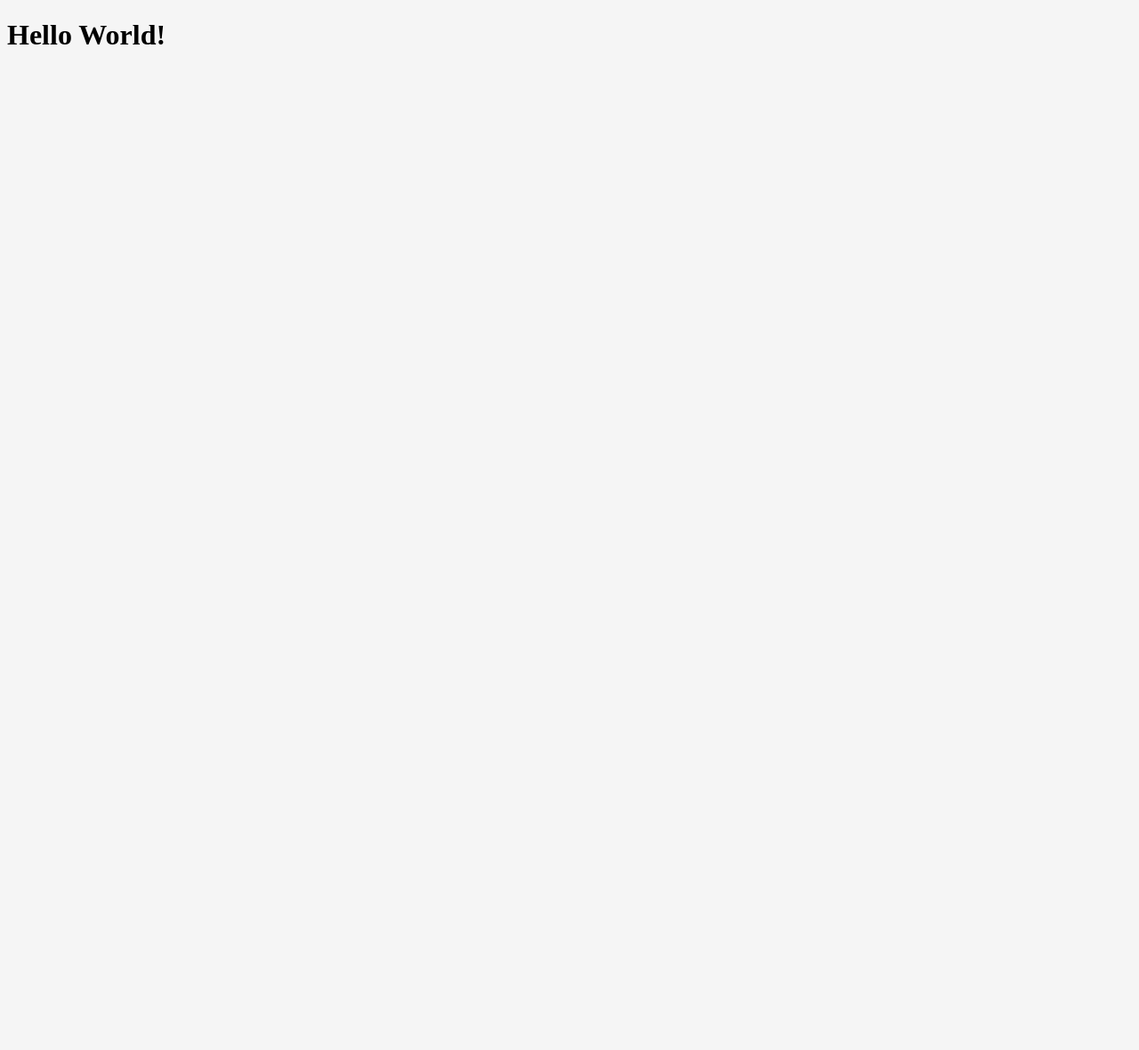
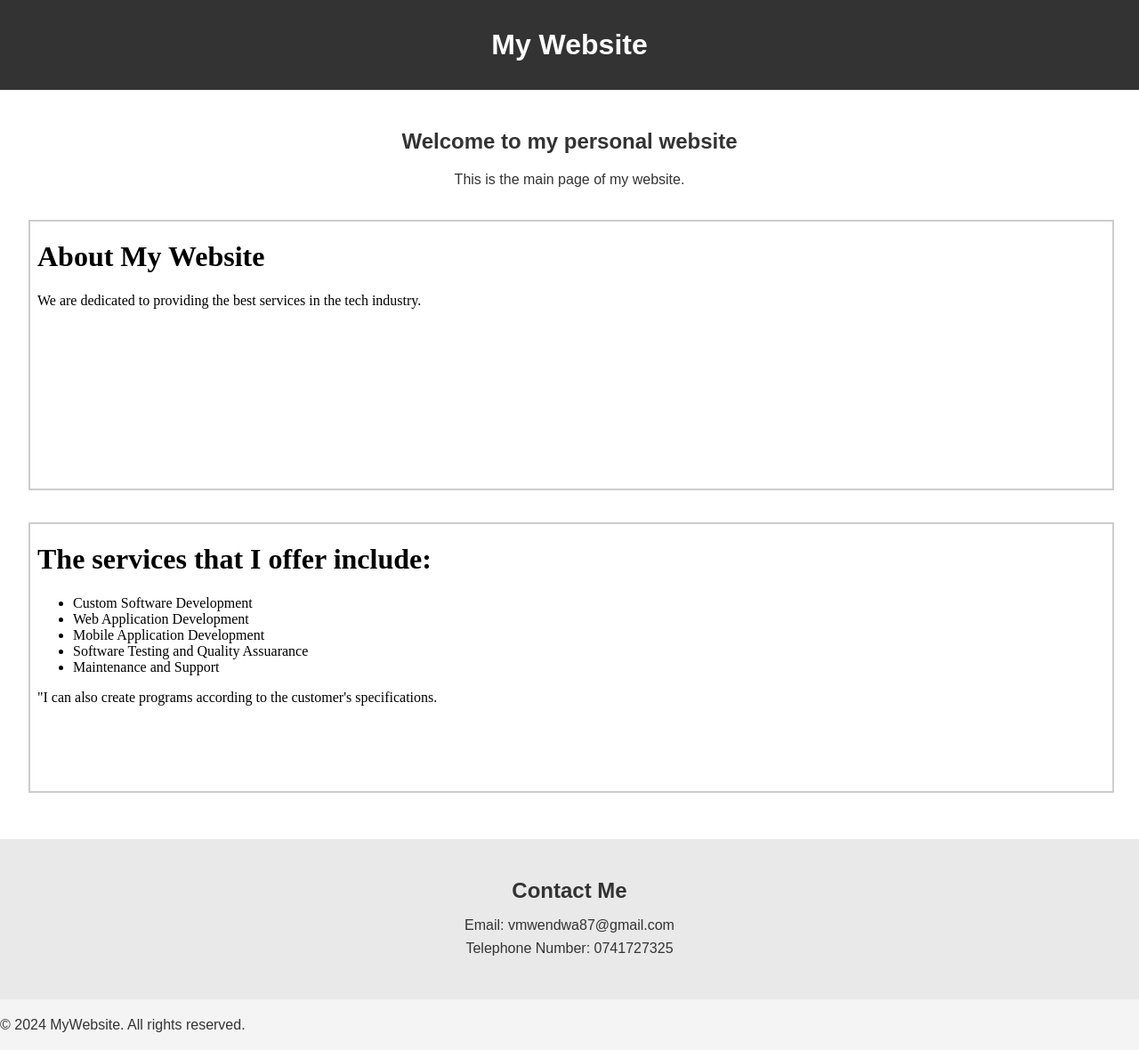
Before and after one commit to mwendwav1789/my-personal-website, a plain HTML site: page index.html in a window 1280 px wide. Shown: the whole page at 89% size. Before the commit the page ends 800 px from the top, so only its background shows below. Drawn offline with Linux system fonts and the light colour scheme.

Commit message:
create about.html, services.html

```diff
--- /dev/null
+++ b/about.html
@@ -0,0 +1,14 @@
+<!-- about.html -->
+<!DOCTYPE html>
+<html lang="en">
+<head>
+    <meta charset="UTF-8">
+    <meta name="viewport" content="width=device-width, initial-scale=1.0">
+    <title>About Me</title>
+</head>
+<body>
+    <h1>About My Website</h1>
+    <p>We are dedicated to providing the best services in the tech industry.</p>
+
+</body>
+</html>
--- a/index.html
+++ b/index.html
@@ -1,10 +1,37 @@
 <!DOCTYPE html>
 <html lang="en">
-  <head>
-    <link rel="stylesheet" href="style.css" />
+<head>
+    <meta charset="UTF-8">
+    <meta name="viewport" content="width=device-width, initial-scale=1.0">
     <title>My Personal Website</title>
-  </head>
-  <body>
-    <h1>Hello World!</h1>
-  </body>
+    <link rel="stylesheet" href="style.css">
+</head>
+<body>
+    <nav>
+        <div class="logo">
+            <h1>My Website</h1>
+        </div>
+    </nav>
+
+    <section id="home" class="hero">
+        <div class="hero-content">
+            <h2>Welcome to my personal website</h2>
+            <p>This is the main page of my website.</p>
+            <iframe src="about.html" title="About Me"></iframe>
+            <iframe src="services.html" title="My Services"></iframe>
+        </div>
+    </section>
+
+    <section id="contact" class="section contact">
+        <h2>Contact Me</h2>
+        <ul>
+            <li>Email: vmwendwa87@gmail.com</li>
+            <li>Telephone Number: 0741727325</li>
+        </ul>
+    </section>
+
+    <section>
+        <p>&copy; 2024 MyWebsite. All rights reserved.</p>
+    </section>
+</body>
 </html>
--- /dev/null
+++ b/services.html
@@ -0,0 +1,19 @@
+<!DOCTYPE html>
+<html lang="en">
+<head>
+    <meta charset="UTF-8">
+    <meta name="viewport" content="width=device-width, initial-scale=1.0">
+    <title>My Services</title>
+</head>
+<body>
+    <h1>The services that I offer include:</h1>
+    <ul>
+        <li>Custom Software Development</li>
+        <li>Web Application Development</li>
+        <li>Mobile Application Development</li>
+        <li>Software Testing and Quality Assuarance</li>
+        <li>Maintenance and Support</li>
+    </ul>
+<p>"I can also create programs according to the customer's specifications.</p>
+</body>
+</html>
--- a/style.css
+++ b/style.css
@@ -1,3 +1,58 @@
+/* Global styles */
 body {
-    background: whitesmoke;
-  }
+  font-family: Arial, sans-serif;
+  margin: 0;
+  padding: 0;
+  background-color: #f4f4f4;
+  color: #333;
+}
+
+h1, h2 {
+  margin: 0.5em 0;
+}
+
+p {
+  line-height: 1.6;
+}
+
+/* Navigation */
+nav {
+  background-color: #333;
+  color: #fff;
+  padding: 1em;
+  text-align: center;
+}
+
+.logo h1 {
+  font-size: 2em;
+}
+
+/* Hero section */
+.hero {
+  background-color: #fff;
+  padding: 2em;
+  text-align: center;
+}
+
+.hero-content iframe {
+  width: 100%;
+  height: 300px;
+  border: 2px solid #ccc;
+  margin: 1em 0;
+}
+
+/* Contact section */
+#contact {
+  background-color: #e9e9e9;
+  padding: 2em;
+  text-align: center;
+}
+
+#contact ul {
+  list-style-type: none;
+  padding: 0;
+}
+
+#contact li {
+  margin: 0.5em 0;
+}
```
Also changed, not shown: 1 other file.
